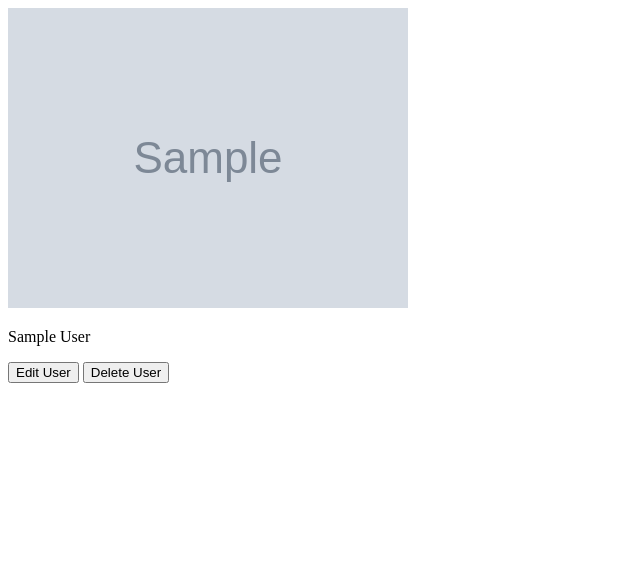
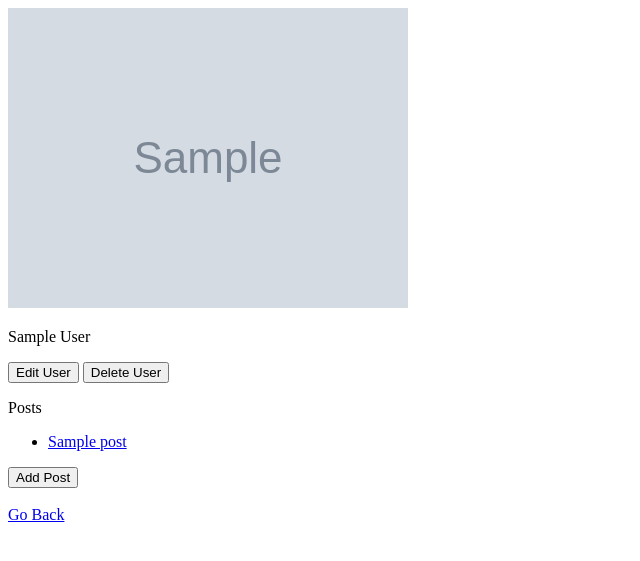
Before and after one commit to ericchingg/SB, a Flask app: page /users/1 in a window 1280 px wide. Shown: the top 561 px of the page, without its empty margins (0-640 px from the left). Run offline with Flask 3, Linux system fonts and the light colour scheme; tables that the repository leaves empty hold one stand-in row (values such as "Sample post"); grey boxes marked "Sample" are stand-in pictures.

Commit message:
adding assc ex

```diff
--- a/flask/flask-blogly/app.py
+++ b/flask/flask-blogly/app.py
@@ -1,7 +1,7 @@
 """Blogly application."""
 
-from flask import Flask, render_template, request, redirect
-from models import db, connect_db, User
+from flask import Flask, render_template, request, redirect, flash
+from models import db, connect_db, User, Post
 from flask_debugtoolbar import DebugToolbarExtension
 
 app = Flask(__name__)
@@ -74,3 +74,72 @@ def delete_user(user_id):
   db.session.commit()
 
   return redirect('/users')
+
+
+
+@app.route('/users/<int:user_id>/posts/new')
+def new_post(user_id):
+
+  user = User.query.get_or_404(user_id)
+
+  return render_template('post_add.html', user=user)
+
+@app.route('/users/<int:user_id>/posts/new', methods=["POST"])
+def add_post(user_id):
+
+  user = User.query.get_or_404(user_id)
+
+  new_post = Post(
+    title = request.form['title'],
+    content = request.form['content'],
+    user = user)
+
+  db.session.add(new_post)
+  db.session.commit()
+
+  flash(f"Post '{new_post.title}' added.")
+
+  return redirect(f"/users/{user_id}")
+
+@app.route('/posts/<int:post_id>')
+def show_post(post_id):
+
+  post = Post.query.get_or_404(post_id)
+
+  return render_template('post.html', post=post)
+
+
+@app.route('/posts/<int:post_id>/edit')
+def edit_post(post_id):
+
+  post = Post.query.get_or_404(post_id)
+
+  return render_template('post_edit.html', post=post)
+
+
+@app.route('/posts/<int:post_id>/edit', methods=["POST"])
+def submit_edit(post_id):
+
+  post = Post.query.get_or_404(post_id)
+  post.title = request.form['title']
+  post.content = request.form['content']
+
+  db.session.add(post)
+  db.session.commit()
+
+  flash(f"Post '{post.title}' edited.")
+
+  return redirect(f"/users/{user_id}")
+
+
+@app.route('/posts/<int:post_id>/delete', methods=["POST"])
+def delete_post(post_id):
+
+  post = Post.query.get_or_404(post_id)
+
+  db.session.delete(post)
+  db.session.commit()
+
+  flash(f"Post '{post.title} deleted.")
+
+  return redirect(f"/users/{post.user_id}")
--- a/flask/flask-blogly/models.py
+++ b/flask/flask-blogly/models.py
@@ -1,5 +1,6 @@
 """Models for Blogly."""
 from flask_sqlalchemy import SQLAlchemy
+import datetime
 
 db = SQLAlchemy()
 
@@ -15,6 +16,18 @@ class User(db.Model):
   last_name = db.Column(db.Text, nullable=False )
   image_url = db.Column(db.Text)
 
+
   @property
   def full_name(self):
     return f'{self.first_name} {self.last_name}'
+
+class Post(db.Model):
+
+   __tablename__='posts'
+   id = db.Column(db.Integer, primary_key=True, autoincrement=True)
+   title = db.Column(db.Text, nullable=False )
+   content = db.Column(db.Text, nullable=False )
+   created_at = db.Column(db.DateTime, default=datetime.datetime.now)
+   user_id = db.Column(db.Integer, db.ForeignKey('users.id'))
+
+   user = db.relationship('User', backref='posts', cascade='all')
--- a/flask/flask-blogly/templates/user_info.html
+++ b/flask/flask-blogly/templates/user_info.html
@@ -10,4 +10,21 @@
   <button formaction="/users/{{ user.id }}/delete" formmethod="POST">Delete User</button>
 </form>
 
+<p>Posts</p>
+<ul>
+  {% for post in user.posts %}
+  <li>
+    <a href='/posts/{{post.id}}'>{{post.title}}</a>
+  </li>
+  {% endfor %}
+</ul>
+
+<form>
+  <button formaction="/users/{{ user.id }}/posts/new">Add Post</button>
+</form>
+
+<br>
+
+<a href="/users">Go Back</a>
+
 {% endblock %}
```
Also changed, not shown: flask/flask-blogly/templates/post.html (added, +18 -0 lines), flask/flask-blogly/templates/post_add.html (added, +13 -0 lines), flask/flask-blogly/templates/post_edit.html (added, +14 -0 lines), flask/flask-blogly/test.py (+51 -6 lines).
